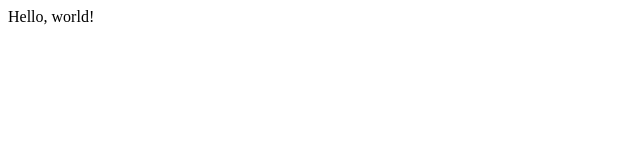
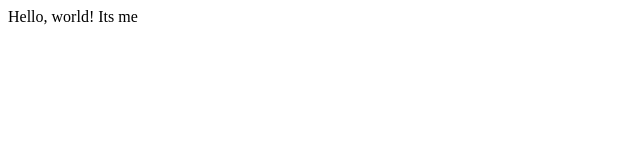
Before and after one commit to doris9095/desktop_workshop, a plain HTML site: page index.html in a window 1280 px wide. Shown: the full height of the page, 0-640 px from the left. Drawn offline with Linux system fonts and the light colour scheme.

Commit message:
Update index.html

```diff
--- a/index.html
+++ b/index.html
@@ -7,6 +7,6 @@
   <title>Document</title>
 </head>
 <body>
-  Hello, world!
+  Hello, world! Its me
 </body>
 </html>
```
